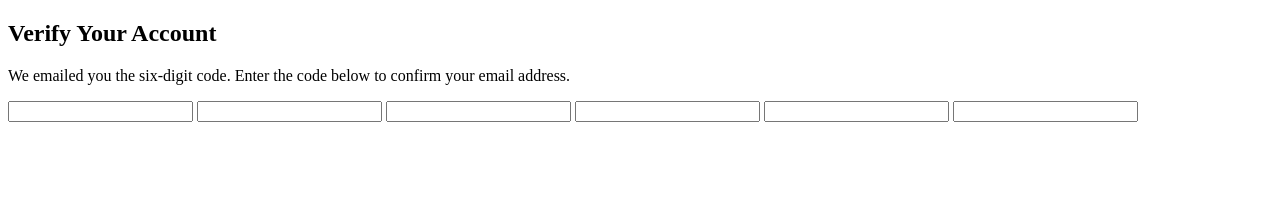
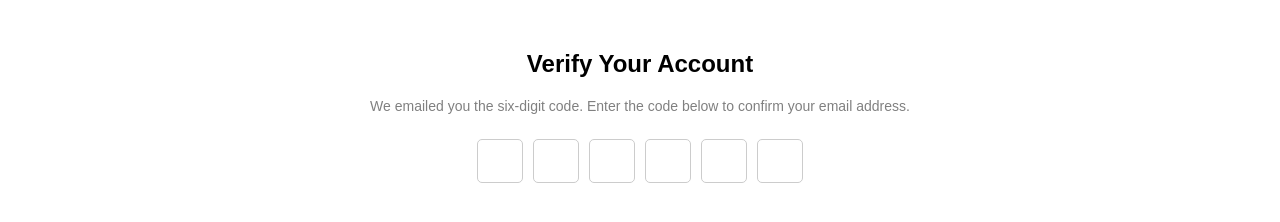
Before and after one commit to acciojob/OTP-aniketmanjare8995, a website: page main.html in a window 1280 px wide. Drawn offline with Linux system fonts and the light colour scheme.

Commit message:
created a submission

```diff
--- a/styles.css
+++ b/styles.css
@@ -1 +1,31 @@
 /*  your css code here. If applicable */
+body {
+    font-family: Arial, sans-serif;
+    text-align: center;
+    margin-top: 50px;
+}
+
+h2 {
+    font-size: 24px;
+}
+
+p {
+    font-size: 14px;
+    color: gray;
+}
+
+.code-container {
+    display: flex;
+    justify-content: center;
+    margin-top: 20px;
+}
+
+.code {
+    width: 40px;
+    height: 40px;
+    font-size: 20px;
+    text-align: center;
+    border: 1px solid #ccc;
+    margin: 5px;
+    border-radius: 5px;
+}
```
